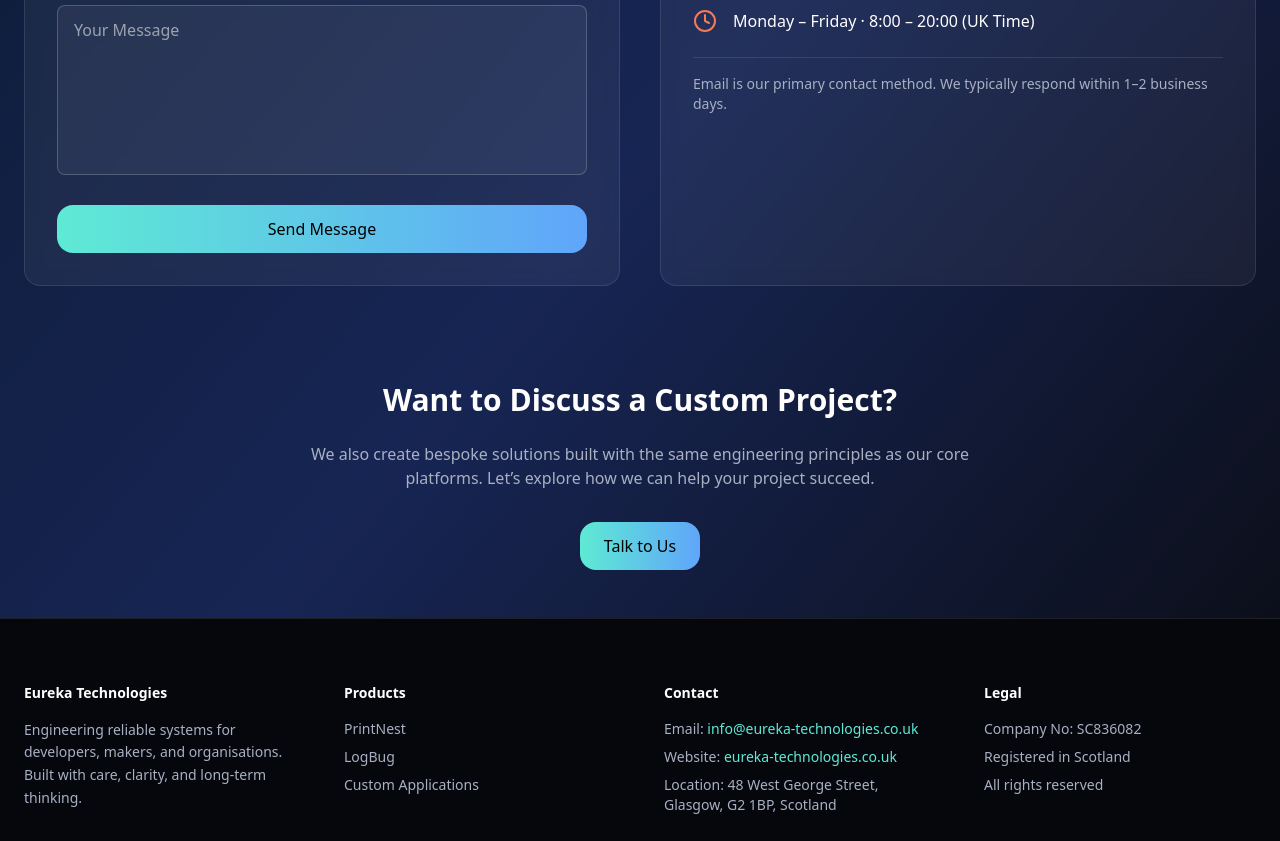
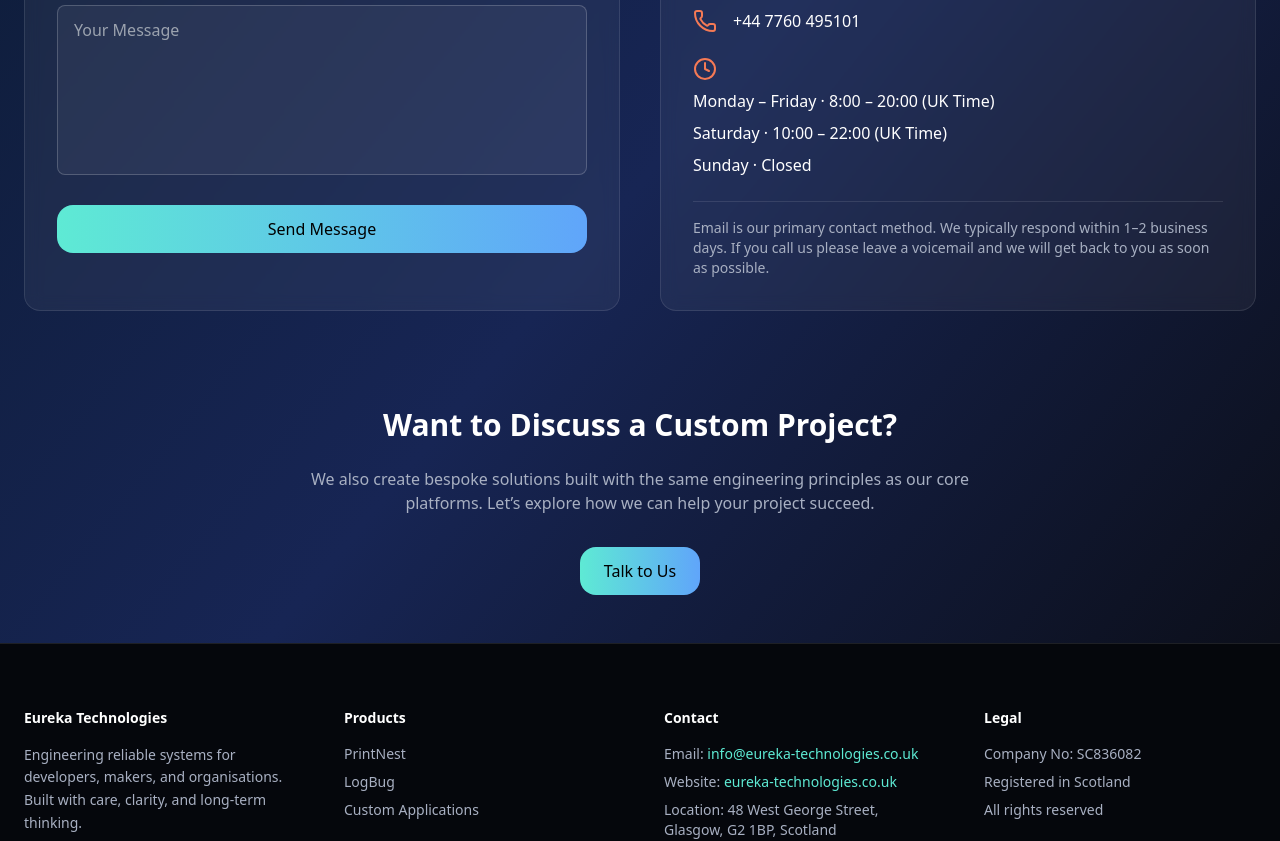
Before and after one commit to Eureka-Technologies-Limited/Website, a React (Create React App) app: page /contact in a window 1280 px wide. Shown: the part 600-1441 px from the top of the page. Built offline with nearby package versions, Linux system fonts and the light colour scheme.

Commit message:
Updated some stuff
Update

```diff
--- a/src/components/Footer.js
+++ b/src/components/Footer.js
@@ -1,4 +1,6 @@
 import React from "react";
+import { Link } from "react-router-dom";
+import printnest from '../pages/printnest';
 
 export default function Footer() {
     return (
@@ -18,8 +20,8 @@ export default function Footer() {
                 <div>
                     <h4 className="text-white font-semibold mb-4">Products</h4>
                     <ul className="space-y-2 text-[#A8B0C2]">
-                        <li>PrintNest</li>
-                        <li>LogBug</li>
+                        <li><Link to="/printnest">PrintNest</Link></li>
+                        <li><Link to="/logbug">LogBug</Link></li>
                         <li>Custom Applications</li>
                     </ul>
                 </div>
--- a/src/pages/NotFound.js
+++ b/src/pages/NotFound.js
@@ -2,6 +2,7 @@ import React from "react";
 import { useNavigate } from "react-router-dom";
 import { Button } from "../components/ui/button";
 import { Terminal, ArrowLeft } from "lucide-react";
+import { Link } from "react-router-dom";
 
 export default function NotFound() {
     const navigate = useNavigate();
@@ -28,7 +29,7 @@ export default function NotFound() {
                         error: route_not_found
                     </p>
                     <p className="mt-2">
-                        hint: verify the path or return to a known endpoint
+                        hint: verify the path or return to a known endpoint. If this is not expected please Contact Us: <Link className="text-red-400" to={"/contact"}>Here</Link>.
                     </p>
                 </div>
 
--- a/src/pages/contact.js
+++ b/src/pages/contact.js
@@ -6,6 +6,7 @@ import { Button } from "../components/ui/button";
 import { Input } from "../components/ui/input";
 import { Textarea } from "../components/ui/textarea";
 import { Mail, Clock, MapPin } from "lucide-react";
+import { Phone } from "lucide-react";
 
 export default function ContactPage() {
     const [form, setForm] = useState({ name: "", email: "", message: "" });
@@ -60,7 +61,7 @@ export default function ContactPage() {
                 </h1>
                 <p className="mt-8 max-w-3xl mx-auto text-[#A8B0C2] text-lg leading-relaxed">
                     Have a question, want to discuss a project, or need a bespoke solution?
-                    Reach out to our team and we’ll get back to you promptly.
+                    Reach out to our team and we'll get back to you promptly.
                 </p>
             </section>
 
@@ -133,13 +134,27 @@ export default function ContactPage() {
                             </div>
 
                             <div className="flex items-center space-x-4">
-                                <Clock className="text-[#f57a55] w-6 h-6" />
-                                <span>Monday – Friday · 8:00 – 20:00 (UK Time)</span>
+                                <Phone className="text-[#f57a55] w-6 h-6" />
+                                <a href="tel:+447760495101" className="hover:text-[#5EEAD4] hover:underline">
+                                +44 7760 495101
+                                </a>
                             </div>
+
+                            <div className="flex flex-col space-y-2">
+    <Clock className="text-[#f57a55] w-6 h-6" />
+    <div className="column">
+        <span>Monday – Friday · 8:00 – 20:00 (UK Time)</span>
+    </div>
+    <div className="column">
+        <span>Saturday · 10:00 – 22:00 (UK Time)</span>
+    </div>
+    <span>Sunday · Closed</span>
+</div>
 
                             <div className="pt-4 border-t border-white/10">
                                 <p className="text-sm text-[#A8B0C2]">
                                     Email is our primary contact method. We typically respond within 1–2 business days.
+                                    If you call us please leave a voicemail and we will get back to you as soon as possible.
                                 </p>
                             </div>
                         </CardContent>
```
Also changed, not shown: 1 other file (tests, documents, lock files or other folders).
